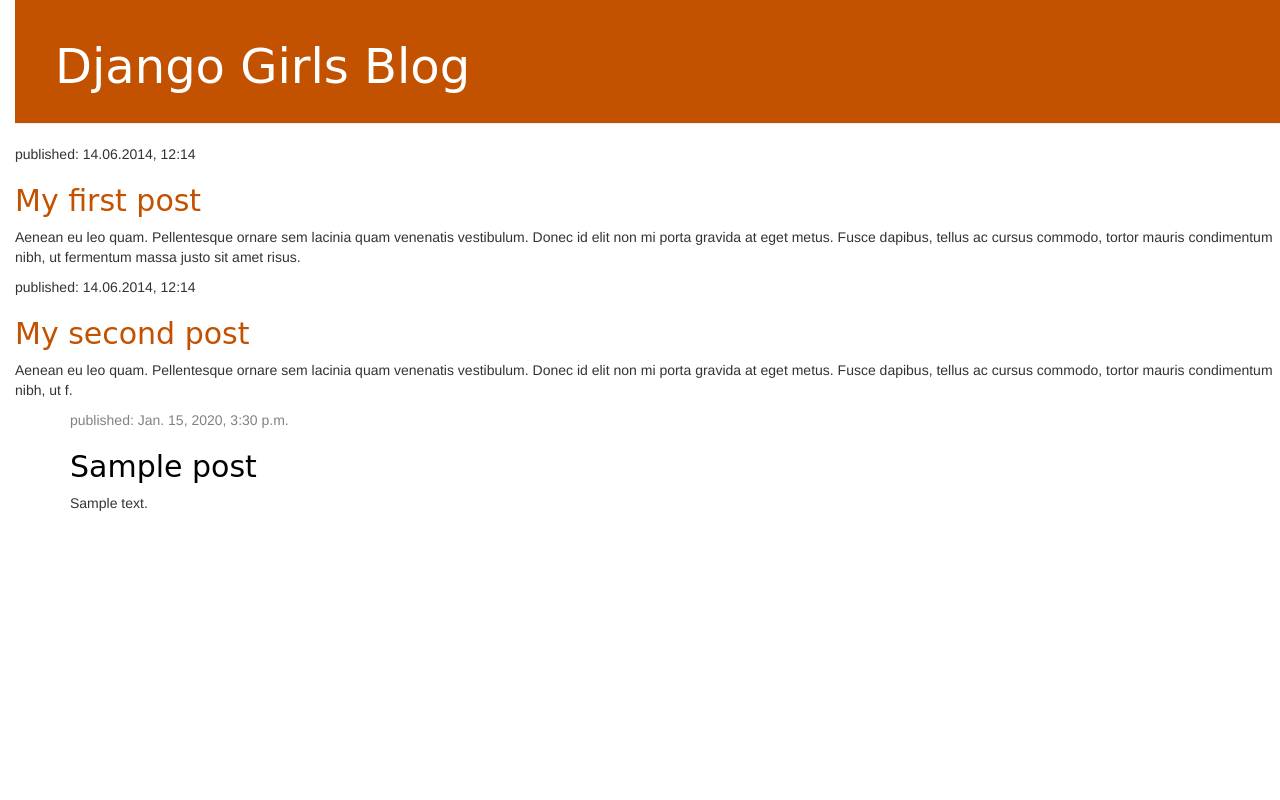
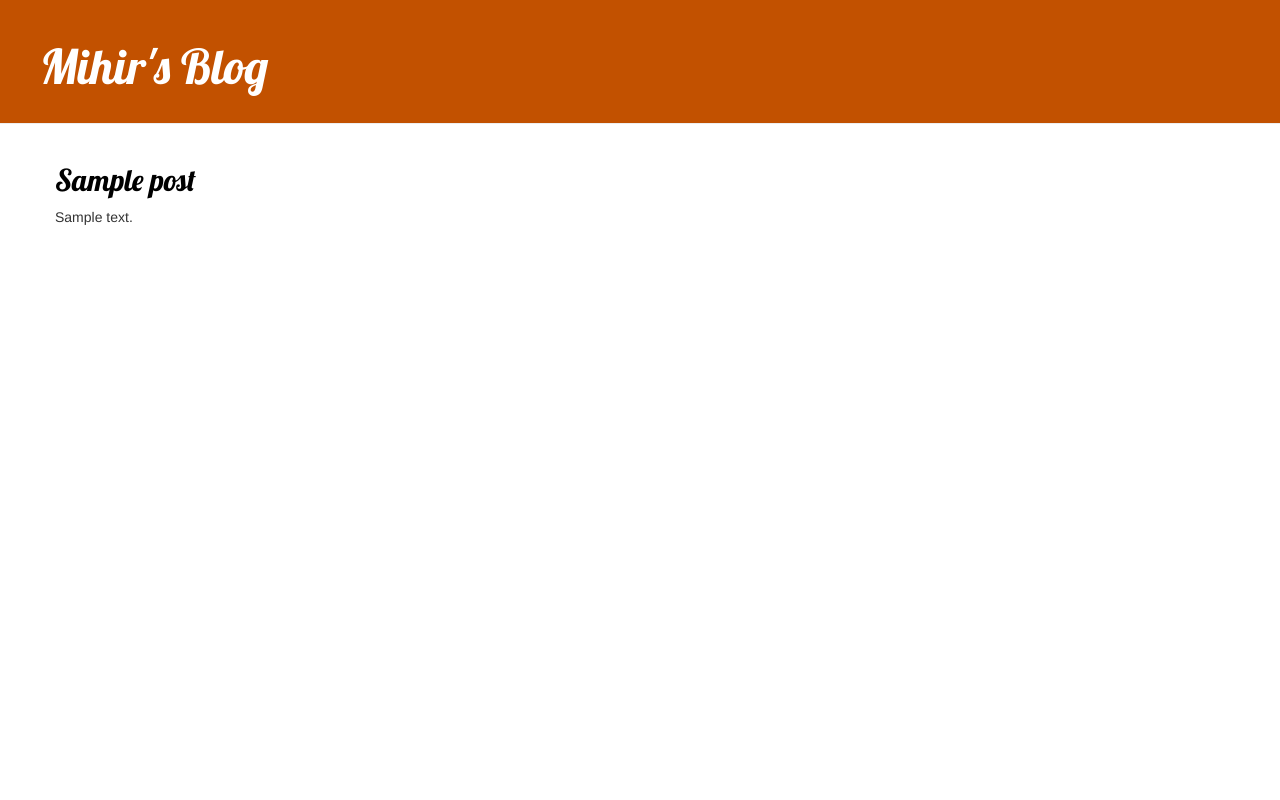
Before and after one commit to mihirkj/my-first-blog, a Django app: template blog/templates/blog/post_list.html in a window 1280 px wide. Run offline with Django 3.2, Linux system fonts and the light colour scheme; the template is opened without the code that fills it: values that come from a table or form of the project are taken from there, others are empty; tables that the repository leaves empty hold one stand-in row (values such as "Sample post"); some libraries are stand-ins or nearby versions.

Commit message:
Added view and template for detailed blog post as well as CSS for the site.

```diff
--- a/blog/static/css/blog.css
+++ b/blog/static/css/blog.css
@@ -1,11 +1,3 @@
-h1 a, h2 a {
-    color: #C25100;
-}
-
-body {
-    padding-left: 15px;
-}
-
 .page-header {
     background-color: #C25100;
     margin-top: 0;
@@ -46,7 +38,7 @@ h1, h2, h3, h4 {
 }
 
 .post {
-    margin-bottom: 70px;
+    margin-bottom: 50px;
 }
 
 .post h2 a, .post h2 a:visited {
--- /dev/null
+++ b/blog/templates/blog/base.html
@@ -0,0 +1,23 @@
+{% load static %}
+<html>
+    <head>
+        <title>Mihir's blog</title>
+        <link rel="stylesheet" href="//maxcdn.bootstrapcdn.com/bootstrap/3.2.0/css/bootstrap.min.css">
+        <link rel="stylesheet" href="//maxcdn.bootstrapcdn.com/bootstrap/3.2.0/css/bootstrap-theme.min.css">
+        <link href='//fonts.googleapis.com/css?family=Lobster&subset=latin,latin-ext' rel='stylesheet' type='text/css'>
+        <link rel="stylesheet" href="{% static 'css/blog.css' %}">
+    </head>
+    <body>
+      <div class="page-header">
+      <h1><a href="/">Mihir's Blog</a></h1>
+  </div>
+  <div class="content container">
+      <div class="row">
+          <div class="col-md-8">
+          {% block content %}
+          {% endblock %}
+          </div>
+      </div>
+  </div>
+    </body>
+</html>
--- a/blog/templates/blog/post_list.html
+++ b/blog/templates/blog/post_list.html
@@ -1,44 +1,11 @@
-{% load static %}
-<html>
-    <head>
-        <title>Django Girls blog</title>
-        <link rel="stylesheet" href="//maxcdn.bootstrapcdn.com/bootstrap/3.2.0/css/bootstrap.min.css">
-        <link rel="stylesheet" href="//maxcdn.bootstrapcdn.com/bootstrap/3.2.0/css/bootstrap-theme.min.css">
-        <link rel="stylesheet" href="{% static 'css/blog.css' %}">
-    </head>
-    <body>
+{% extends 'blog/base.html' %}
 
-        <div class="page-header">
-            <h1><a href="/">Django Girls Blog</a></h1>
+{% block content %}
+    {% for post in posts %}
+        <div class="post">
+
+            <h2><a href="{% url 'post_detail' pk=post.pk %}">{{ post.title }}</a></h2>
+            <p>{{ post.text|linebreaksbr }}</p>
         </div>
-
-        <div>
-            <p>published: 14.06.2014, 12:14</p>
-            <h2><a href="">My first post</a></h2>
-            <p>Aenean eu leo quam. Pellentesque ornare sem lacinia quam venenatis vestibulum. Donec id elit non mi porta gravida at eget metus. Fusce dapibus, tellus ac cursus commodo, tortor mauris condimentum nibh, ut fermentum massa justo sit amet risus.</p>
-        </div>
-
-        <div>
-            <p>published: 14.06.2014, 12:14</p>
-            <h2><a href="">My second post</a></h2>
-            <p>Aenean eu leo quam. Pellentesque ornare sem lacinia quam venenatis vestibulum. Donec id elit non mi porta gravida at eget metus. Fusce dapibus, tellus ac cursus commodo, tortor mauris condimentum nibh, ut f.</p>
-        </div>
-
-        <div class="content container">
-    <div class="row">
-        <div class="col-md-8">
-            {% for post in posts %}
-                <div class="post">
-                    <div class="date">
-                        <p>published: {{ post.published_date }}</p>
-                    </div>
-                    <h2><a href="">{{ post.title }}</a></h2>
-                    <p>{{ post.text|linebreaksbr }}</p>
-                </div>
-            {% endfor %}
-        </div>
-    </div>
-</div>
-
-    </body>
-</html>
+    {% endfor %}
+{% endblock %}
--- a/blog/urls.py
+++ b/blog/urls.py
@@ -3,4 +3,5 @@ from . import views
 
 urlpatterns = [
     path('', views.post_list, name = 'post_list'),
+    path('post/<int:pk>/', views.post_detail, name='post_detail'),
 ]
```
Also changed, not shown: blog/templates/blog/post_detail.html (added, +13 -0 lines), blog/views.py (+9 -2 lines).
